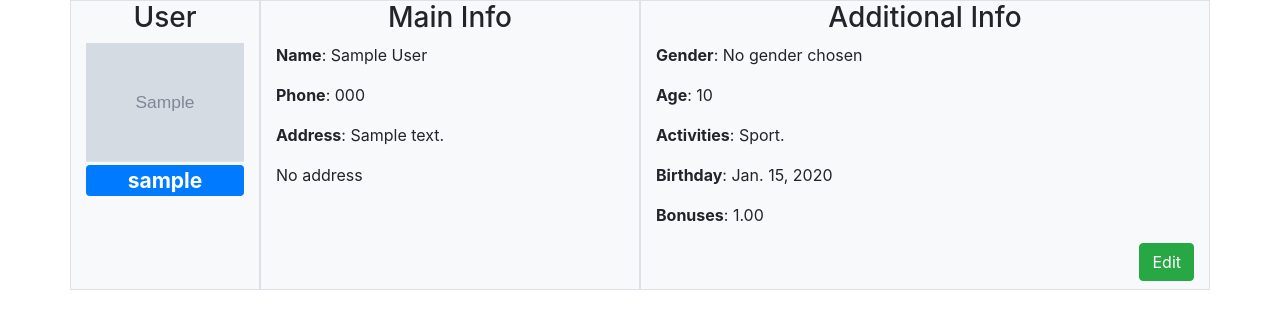
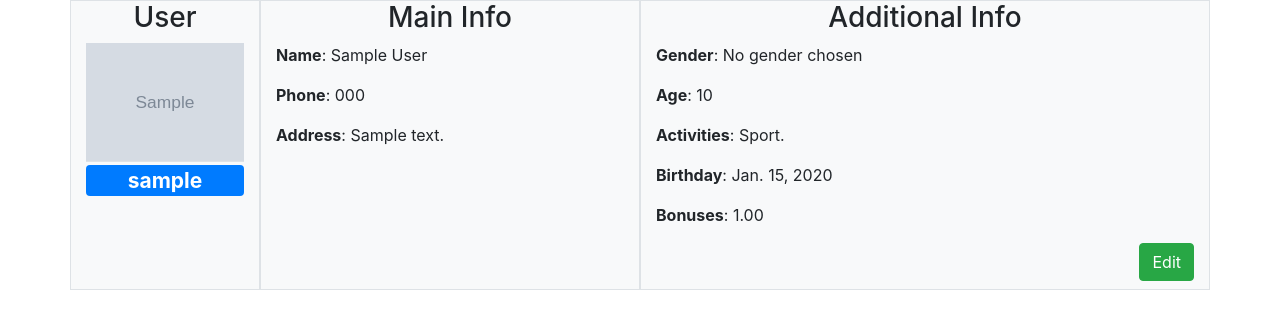
Before and after one commit to Sundwell/Food_Delivery_App, a Django app: a page that uses templates/user/profile.html in a window 1280 px wide. Shown: the part 56-385 px from the top of the page. Run offline with Django 3.2, Linux system fonts and the light colour scheme; data comes from the database, SQL or seed files in the repository; tables that the repository leaves empty hold one stand-in row (values such as "Sample post"); grey boxes marked "Sample" are stand-in pictures; some libraries are stand-ins or nearby versions.

Commit message:
minor improves in code

```diff
--- a/templates/user/profile.html
+++ b/templates/user/profile.html
@@ -14,7 +14,6 @@
                     <p><b>Name</b>: {{ user.name|default:'Customer' }}</p>
                     <p><b>Phone</b>: {{ user.phone|default:'No phone set' }}</p>
                     <p><b>Address</b>: {{ user.address|default:'No address specified' }}</p>
-                    <p>No address</p>
             </div>
             <div class="col-6 bg-light border">
                 <h3 class="text-center">Additional Info</h3>
```
